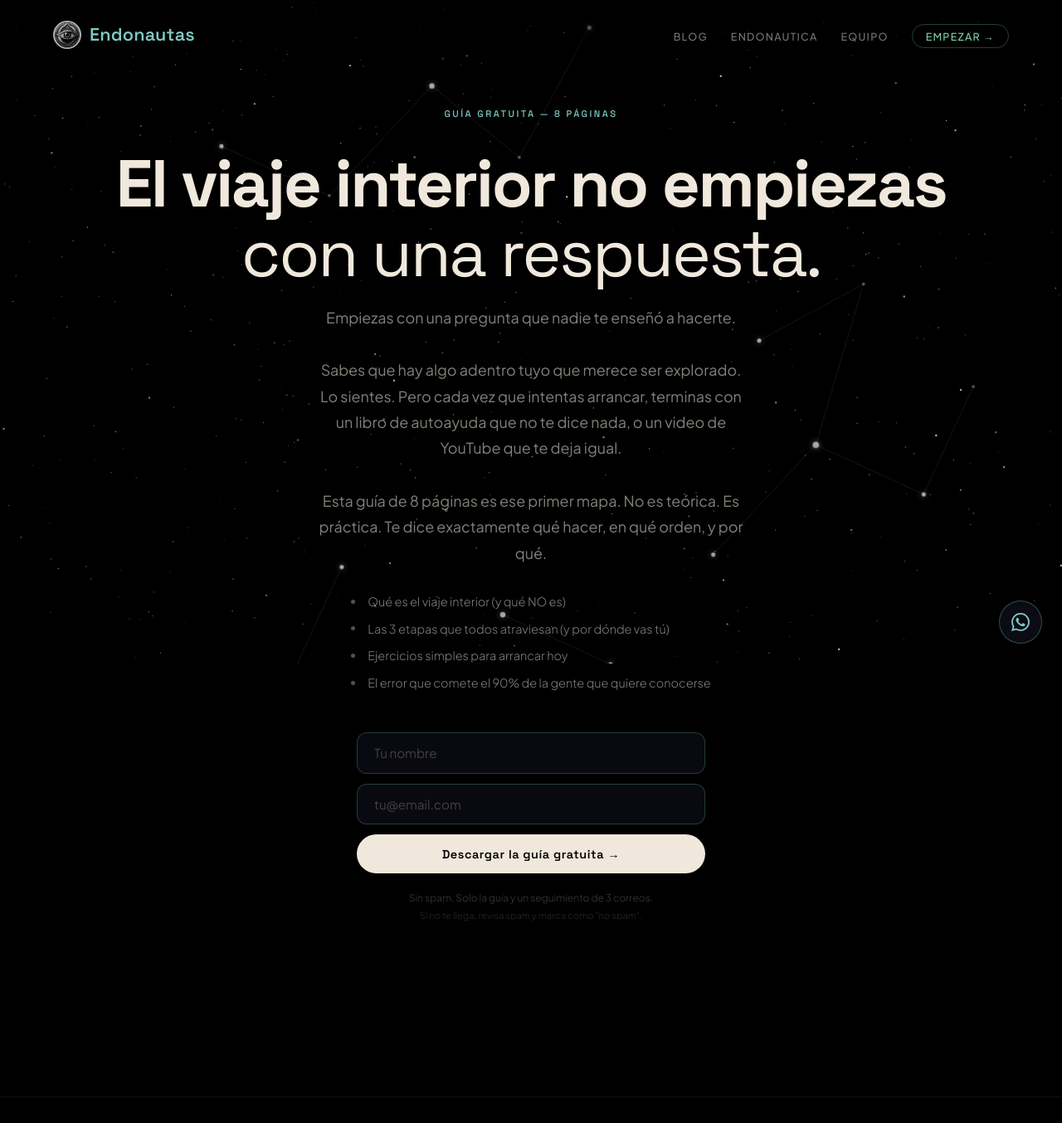
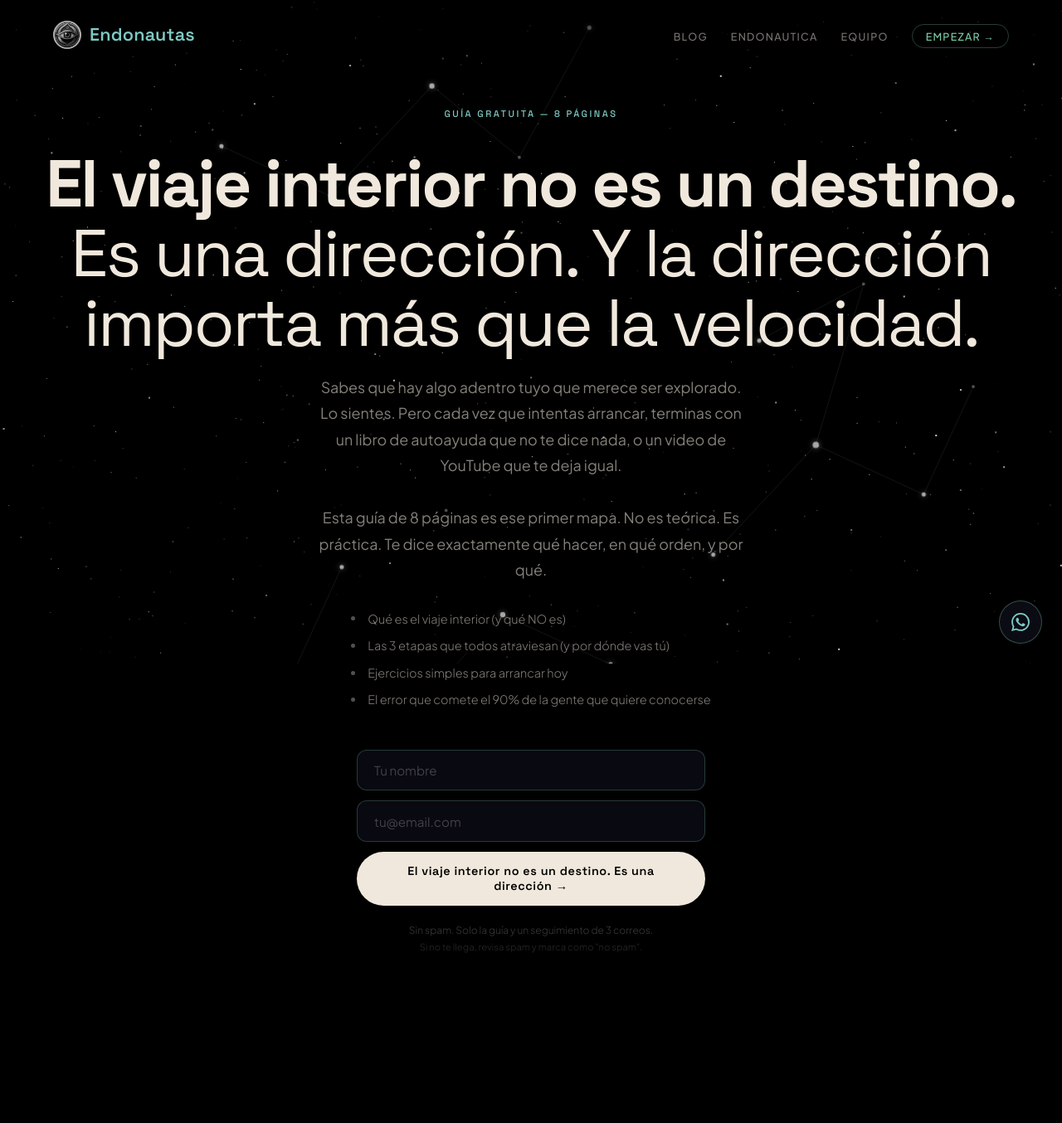
Before and after one commit to jeria88/blog-endonautas, a Django app: template home/templates/home/viaje_page.html in a window 1280 px wide. Shown: the top 1354 px of the page at 83% size. Run offline with Django 5.2, Linux system fonts and the light colour scheme; the template is opened without the code that fills it, so the values that code supplies are empty.

Commit message:
feat(flywheel): actualiza CTAs landings y email templates según matriz
Landings Wagtail:
- Máscara: CTA #1 'Ponle nombre a lo que ya sabes que se repite'
- Hacks: CTA #2 'Un hack no es un truco. Es un atajo consciente'
- Viaje: CTA #3 'El viaje interior no es un destino. Es una dirección'

Home page:
- Segment cards actualizadas con los mismos CTAs

Email templates CRM:
- mascara-4: CTA #5 'Tu herida no es tu identidad. Es tu origen →'
- hacks-3: CTA #2 'Un hack no es un truco. Es un atajo consciente →'
- viaje-3: CTA #3 'El viaje interior no es un destino. Es una dirección →'

Meta descriptions actualizadas para coincidir con CTAs emocionales.

```diff
--- a/crm/management/commands/setup_flywheel.py
+++ b/crm/management/commands/setup_flywheel.py
@@ -258,7 +258,7 @@
             + """<p>Los hacks son un mapa de lectura. La app es el territorio.</p>
 <p>En la app puedes hacer los tests que miden los patrones que describe la guía, conversar con el Espejo de Conflictos cuando algo se repite en tu vida y no entiendes por qué, y construir tu Mapa Interior — un registro vivo de lo que vas descubriendo.</p>
 <p>Es gratuita. Sin tarjeta. Sin compromisos.</p>"""
-            + _app_cta(),
+            + _app_cta("Un hack no es un truco. Es un atajo consciente →"),
             preview="Los hacks son el mapa. La app es el territorio donde aplicarlos."
         ),
     },
@@ -304,7 +304,7 @@
             + """<p>La guía te da el mapa. La app te da el espacio para caminar.</p>
 <p>Tests que revelan los patrones que la guía describe. El Espejo de Conflictos: una IA que no te da respuestas — te hace las preguntas que nadie más te hace. Tu Mapa Interior, que se construye con cada exploración.</p>
 <p>Gratuita. Sin tarjeta. Dos minutos para empezar.</p>"""
-            + _app_cta(),
+            + _app_cta("El viaje interior no es un destino. Es una dirección →"),
             preview="La guía te da el mapa. La app te da el espacio para caminar."
         ),
     },
--- a/home/templates/home/home_page.html
+++ b/home/templates/home/home_page.html
@@ -253,17 +253,17 @@
   <div class="segment-grid">
     <a href="/mascara/" class="segment-card reveal" style="text-decoration:none;">
       <p class="segment-card-quote">"Tengo la sensación de que siempre me pasa lo mismo, pero no sé por dónde partir."</p>
-      <span class="segment-card-cta">Quiero entender mi patrón →</span>
+      <span class="segment-card-cta">Ponle nombre a lo que ya sabes que se repite →</span>
     </a>
 
     <a href="/viaje/" class="segment-card reveal" style="text-decoration:none; transition-delay:0.1s;">
       <p class="segment-card-quote">"Quiero empezar a conocerme, pero no sé cómo se hace esto del viaje interior."</p>
-      <span class="segment-card-cta">Quiero iniciar mi viaje →</span>
+      <span class="segment-card-cta">El viaje interior no es un destino. Es una dirección →</span>
     </a>
 
     <a href="/hacks/" class="segment-card reveal" style="text-decoration:none; transition-delay:0.2s;">
       <p class="segment-card-quote">"Ya leí sobre sombra, patrones y máscaras — quiero algo que me ayude a ver lo que no estoy viendo."</p>
-      <span class="segment-card-cta">Quiero ver más claro →</span>
+      <span class="segment-card-cta">Un hack no es un truco. Es un atajo consciente →</span>
     </a>
 
     <a href="/endonautica/" class="segment-card reveal" style="text-decoration:none; transition-delay:0.3s;">
--- a/home/templates/home/viaje_page.html
+++ b/home/templates/home/viaje_page.html
@@ -2,7 +2,7 @@
 {% load wagtailcore_tags %}
 
 {% block title %}Guía Viaje Interior — Guía gratuita{% endblock %}
-{% block meta_description %}El viaje interior no empiezas con una respuesta. Empiezas con una pregunta que nadie te enseñó a hacerte. Descarga gratis la guía paso a paso.{% endblock %}
+{% block meta_description %}El viaje interior no es un destino. Es una dirección. Y la dirección importa más que la velocidad. Descarga gratis la guía paso a paso.{% endblock %}
 {% block og_title %}Guía Viaje Interior — Endonautas{% endblock %}
 {% block og_url %}/viaje/{% endblock %}
 {% block canonical %}/viaje/{% endblock %}
@@ -139,27 +139,24 @@
 <section class="viaje-hero">
   <p class="viaje-eyebrow reveal">Guía gratuita — 8 páginas</p>
   <h1 class="viaje-title reveal" style="transition-delay:0.12s">
-    El viaje interior no empiezas<br>
-    <span style="font-weight:400;">con una respuesta.</span>
+    El viaje interior no es un destino.<br>
+    <span style="font-weight:400;">Es una dirección. Y la dirección importa más que la velocidad.</span>
   </h1>
   <p class="viaje-sub reveal" style="transition-delay:0.25s">
-    Empiezas con una pregunta que nadie te enseñó a hacerte.
+    Sabes que hay algo adentro tuyo que merece ser explorado. Lo sientes. Pero cada vez que intentas arrancar, terminas con un libro de autoayuda que no te dice nada, o un video de YouTube que te deja igual.
   </p>
   <p class="viaje-sub reveal" style="transition-delay:0.3s">
-    Sabes que hay algo adentro tuyo que merece ser explorado. Lo sientes. Pero cada vez que intentas arrancar, terminas con un libro de autoayuda que no te dice nada, o un video de YouTube que te deja igual.
-  </p>
-  <p class="viaje-sub reveal" style="transition-delay:0.35s">
     Esta guía de 8 páginas es ese primer mapa. No es teórica. Es práctica. Te dice exactamente qué hacer, en qué orden, y por qué.
   </p>
 
-  <div class="viaje-bullets reveal" style="transition-delay:0.4s">
+  <div class="viaje-bullets reveal" style="transition-delay:0.35s">
     <div class="viaje-bullet">Qué es el viaje interior (y qué NO es)</div>
     <div class="viaje-bullet">Las 3 etapas que todos atraviesan (y por dónde vas tú)</div>
     <div class="viaje-bullet">Ejercicios simples para arrancar hoy</div>
     <div class="viaje-bullet">El error que comete el 90% de la gente que quiere conocerse</div>
   </div>
 
-  <div class="viaje-form-wrap reveal" style="transition-delay:0.45s">
+  <div class="viaje-form-wrap reveal" style="transition-delay:0.4s">
     <form class="viaje-form" id="viaje-form">
       {% csrf_token %}
 <input type="hidden" name="source" value="viaje">
@@ -180,7 +177,7 @@
         autocomplete="email"
       >
       <button type="submit" class="viaje-submit" id="viaje-btn">
-        Descargar la guía gratuita →
+        El viaje interior no es un destino. Es una dirección →
       </button>
       <p class="viaje-notice">Sin spam. Solo la guía y un seguimiento de 3 correos.<br><span style="font-size:0.7rem; opacity:0.7;">Si no te llega, revisa spam y marca como "no spam".</span></p>
     </form>
@@ -188,7 +185,7 @@
     <div class="viaje-thanks" id="viaje-thanks">
       <h3>¡Listo! Revisa tu correo.</h3>
       <p>Te enviamos la guía. El viaje no tiene deadline — pero hoy es un buen día para arrancar.</p>
-      <p style="font-size:0.8rem; color:var(--dim); margin-top:0.75rem;">⚠️ Si no te llega en 5 minutos, revisa tu carpeta de spam. marca el correo como "no spam" para recibir los siguientes.</p>
+      <p style="font-size:0.8rem; color:var(--dim); margin-top:0.75rem;">⚠️ Si no te llega en 5 minutos, revisa tu carpeta de spam. Marca el correo como "no spam" para recibir los siguientes.</p>
       <div class="viaje-thanks-cta">
         <a href="https://app.endonautas.cl/accounts/registro/" class="btn-ghost" style="font-size:0.85rem;">
           Crear cuenta gratuita en la app →
@@ -224,12 +221,12 @@
         thanks.style.display = 'block';
       } else {
         btn.disabled = false;
-        btn.textContent = 'Descargar la guía gratuita →';
+        btn.textContent = 'El viaje interior no es un destino. Es una dirección →';
         alert(json.error || 'Hubo un problema. Intenta de nuevo.');
       }
     } catch {
       btn.disabled = false;
-      btn.textContent = 'Descargar la guía gratuita →';
+      btn.textContent = 'El viaje interior no es un destino. Es una dirección →';
       alert('Error de conexión. Intenta de nuevo.');
     }
   });
```
Also changed, not shown: home/templates/home/hacks_page.html (+5 -5 lines), home/templates/home/mascara_page.html (+7 -7 lines).
